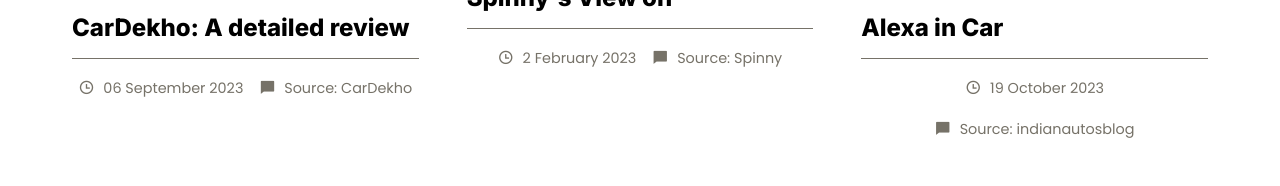
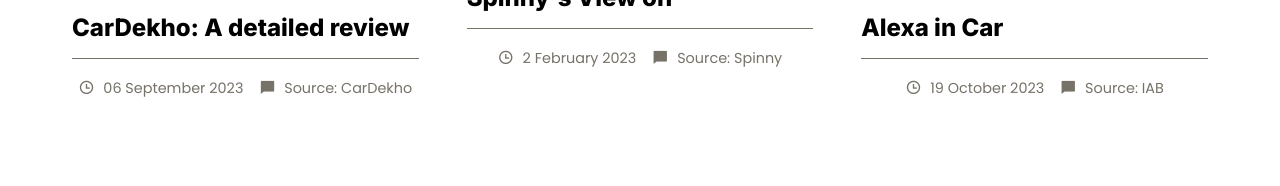
Before and after one commit to vignesh7701/TataNexon-HTML, a plain HTML site: page index.html in a window 1280 px wide. Shown: the part 3279-3465 px from the top of the page. Drawn offline with nearby package versions, Linux system fonts and the light colour scheme.

Commit message:
Minor Changes

```diff
--- a/index.html
+++ b/index.html
@@ -208,7 +208,7 @@
                 </div>
                 <div>
                   <span><i class="ri-chat-4-fill"></i></span> Source:
-                  indianautosblog
+                  IAB
                 </div>
               </div>
             </div>
```
